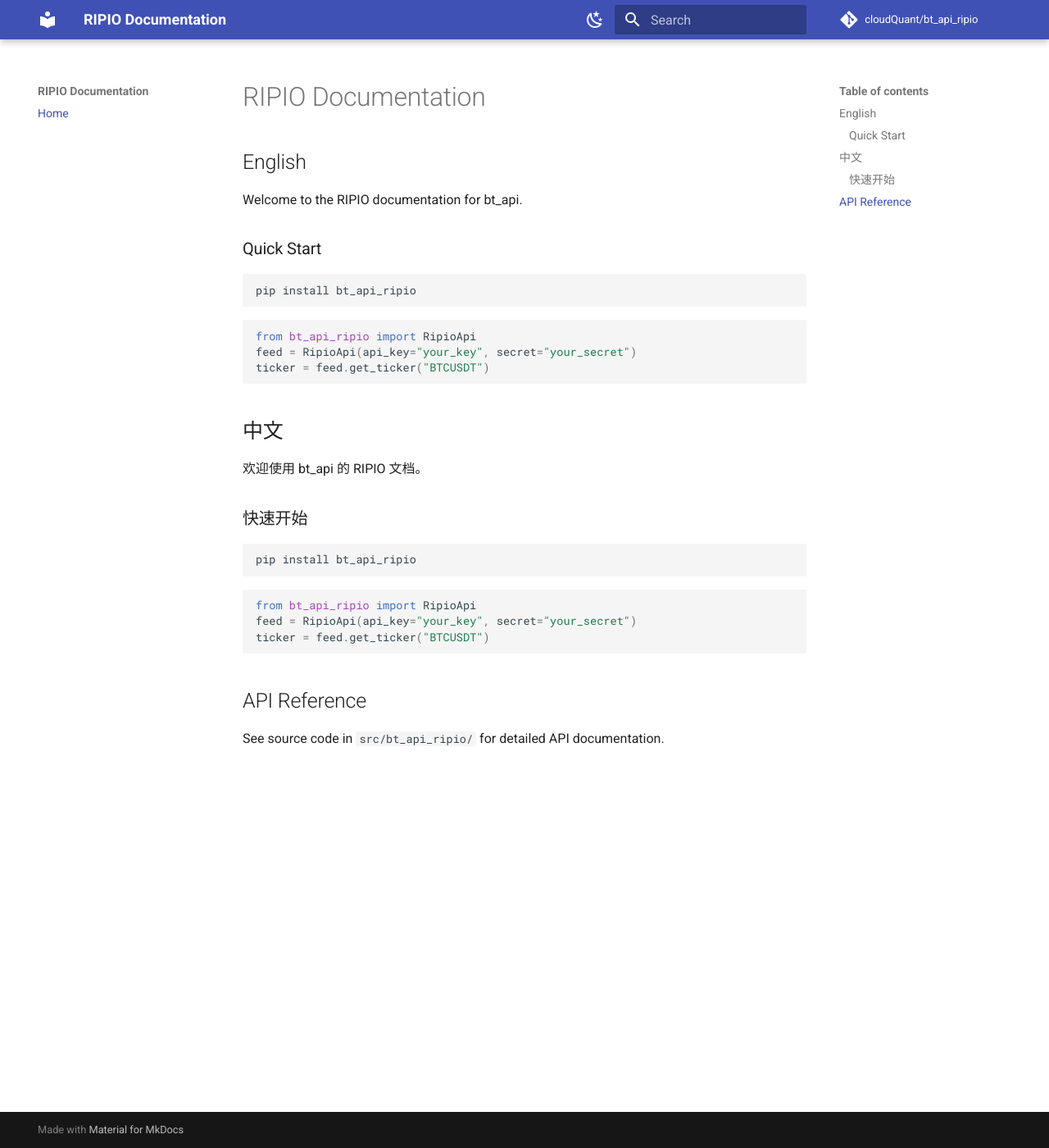
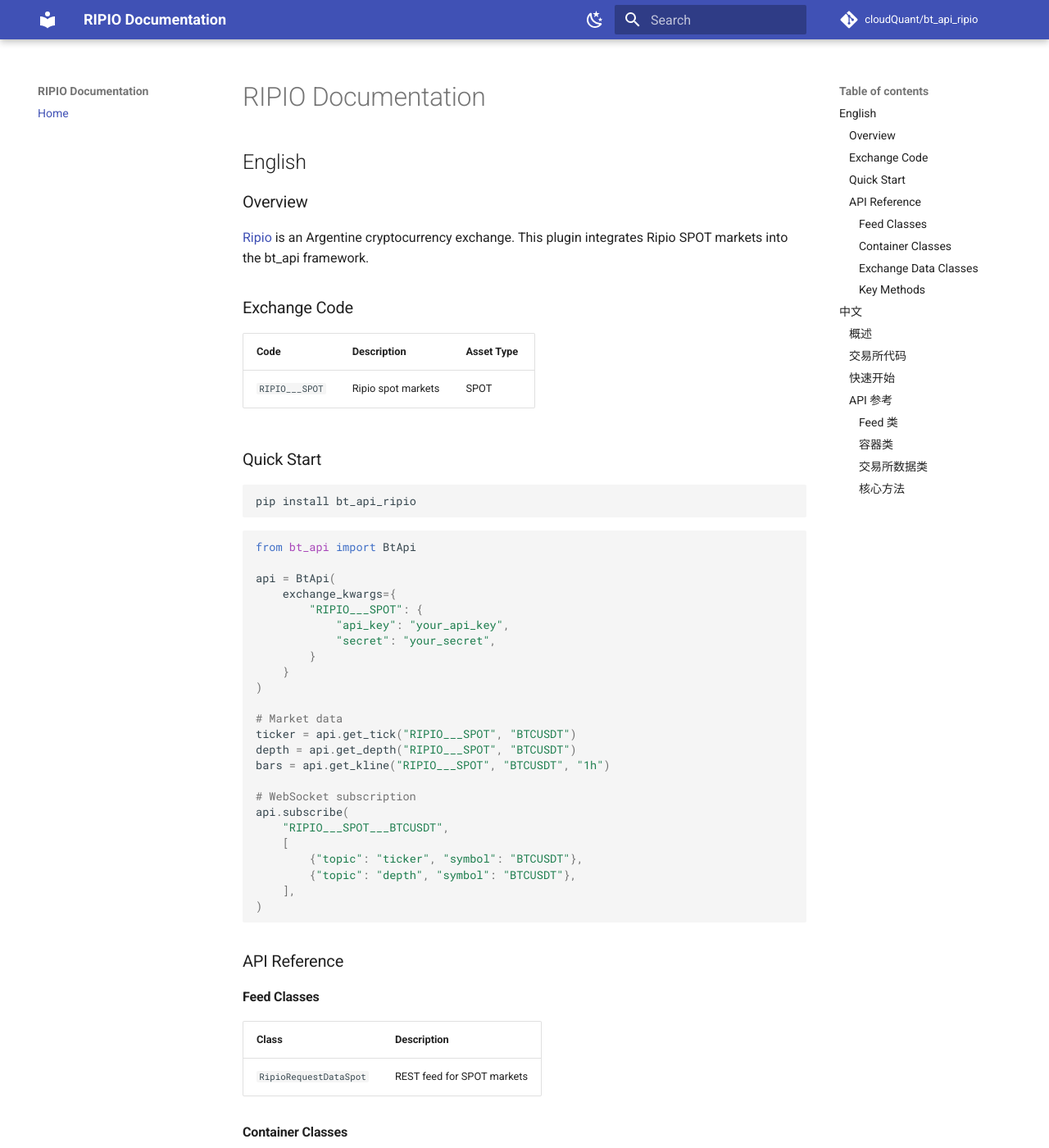
Before and after one commit to cloudQuant/bt_api_ripio, an MkDocs documentation site: the page built from docs/index.md, in a window 1280 px wide and 1400 px high. Shown: the whole window at 82% size. Built offline with MkDocs 1.6.1 and Material for MkDocs 9.7.7, drawn with Linux system fonts in a browser that asks for light colours; comment, search, counter and statistics services are not loaded; some of the changed text lies outside the part shown.

Commit message:
Expand CI workflow, pyproject.toml, and docs/index.md
- CI: fix ${}→${{}}, add tags:[v*], reduce test matrix to ubuntu-3.11
- pyproject.toml: add ruff/lint/format/mypy tool configs, bump version to 0.15.1
- docs: expand bilingual EN/ZH API reference

````diff
--- a/docs/index.md
+++ b/docs/index.md
@@ -2,7 +2,15 @@
 
 ## English
 
-Welcome to the RIPIO documentation for bt_api.
+### Overview
+
+[Ripio](https://www.ripio.com/) is an Argentine cryptocurrency exchange. This plugin integrates Ripio SPOT markets into the bt_api framework.
+
+### Exchange Code
+
+| Code | Description | Asset Type |
+|------|-------------|------------|
+| `RIPIO___SPOT` | Ripio spot markets | SPOT |
 
 ### Quick Start
 
@@ -11,14 +19,83 @@
 ```
 
 ```python
-from bt_api_ripio import RipioApi
-feed = RipioApi(api_key="your_key", secret="your_secret")
-ticker = feed.get_ticker("BTCUSDT")
+from bt_api import BtApi
+
+api = BtApi(
+    exchange_kwargs={
+        "RIPIO___SPOT": {
+            "api_key": "your_api_key",
+            "secret": "your_secret",
+        }
+    }
+)
+
+# Market data
+ticker = api.get_tick("RIPIO___SPOT", "BTCUSDT")
+depth = api.get_depth("RIPIO___SPOT", "BTCUSDT")
+bars = api.get_kline("RIPIO___SPOT", "BTCUSDT", "1h")
+
+# WebSocket subscription
+api.subscribe(
+    "RIPIO___SPOT___BTCUSDT",
+    [
+        {"topic": "ticker", "symbol": "BTCUSDT"},
+        {"topic": "depth", "symbol": "BTCUSDT"},
+    ],
+)
 ```
+
+### API Reference
+
+#### Feed Classes
+
+| Class | Description |
+|-------|-------------|
+| `RipioRequestDataSpot` | REST feed for SPOT markets |
+
+#### Container Classes
+
+| Class | Description |
+|-------|-------------|
+| `RipioTickerData` | Ticker / price data |
+| `RipioOrderBookData` | Order book / depth data |
+| `RipioBarData` | K-line / OHLCV data |
+| `RipioOrderData` | Order data |
+| `RipioBalanceData` | Balance data |
+
+#### Exchange Data Classes
+
+| Class | Description |
+|-------|-------------|
+| `RipioExchangeData` | Base exchange metadata |
+| `RipioExchangeDataSpot` | SPOT metadata |
+
+#### Key Methods
+
+| Method | Description |
+|--------|-------------|
+| `get_tick(symbol)` | Get ticker data |
+| `get_depth(symbol, count=20)` | Get order book depth |
+| `get_kline(symbol, period, count=20)` | Get K-line / OHLCV data |
+| `get_recent_trades(symbol, limit=100)` | Get recent trades |
+| `get_balance()` | Get account balance |
+| `get_exchange_info()` | Get exchange / symbol info |
+| `make_order(symbol, side, price, volume, order_type)` | Place order |
+| `cancel_order(symbol, order_id)` | Cancel order |
+
+---
 
 ## 中文
 
-欢迎使用 bt_api 的 RIPIO 文档。
+### 概述
+
+[Ripio](https://www.ripio.com/) 是阿根廷加密货币交易所。本插件将 Ripio 现货市场接入 bt_api 框架。
+
+### 交易所代码
+
+| 代码 | 描述 | 资产类型 |
+|------|------|----------|
+| `RIPIO___SPOT` | Ripio 现货市场 | SPOT |
 
 ### 快速开始
 
@@ -27,11 +104,66 @@
 ```
 
 ```python
-from bt_api_ripio import RipioApi
-feed = RipioApi(api_key="your_key", secret="your_secret")
-ticker = feed.get_ticker("BTCUSDT")
+from bt_api import BtApi
+
+api = BtApi(
+    exchange_kwargs={
+        "RIPIO___SPOT": {
+            "api_key": "您的api_key",
+            "secret": "您的secret",
+        }
+    }
+)
+
+# 行情数据
+ticker = api.get_tick("RIPIO___SPOT", "BTCUSDT")
+depth = api.get_depth("RIPIO___SPOT", "BTCUSDT")
+bars = api.get_kline("RIPIO___SPOT", "BTCUSDT", "1h")
+
+# WebSocket 订阅
+api.subscribe(
+    "RIPIO___SPOT___BTCUSDT",
+    [
+        {"topic": "ticker", "symbol": "BTCUSDT"},
+        {"topic": "depth", "symbol": "BTCUSDT"},
+    ],
+)
 ```
 
-## API Reference
+### API 参考
 
-See source code in `src/bt_api_ripio/` for detailed API documentation.
+#### Feed 类
+
+| 类 | 描述 |
+|----|------|
+| `RipioRequestDataSpot` | SPOT 市场 REST feed |
+
+#### 容器类
+
+| 类 | 描述 |
+|----|------|
+| `RipioTickerData` | 行情 / 价格数据 |
+| `RipioOrderBookData` | 订单簿 / 深度数据 |
+| `RipioBarData` | K 线 / OHLCV 数据 |
+| `RipioOrderData` | 订单数据 |
+| `RipioBalanceData` | 余额数据 |
+
+#### 交易所数据类
+
+| 类 | 描述 |
+|----|------|
+| `RipioExchangeData` | 基础交易所元数据 |
+| `RipioExchangeDataSpot` | SPOT 专用元数据 |
+
+#### 核心方法
+
+| 方法 | 描述 |
+|------|------|
+| `get_tick(symbol)` | 获取行情数据 |
+| `get_depth(symbol, count=20)` | 获取订单簿深度 |
+| `get_kline(symbol, period, count=20)` | 获取 K 线 / OHLCV 数据 |
+| `get_recent_trades(symbol, limit=100)` | 获取最新成交 |
+| `get_balance()` | 获取账户余额 |
+| `get_exchange_info()` | 获取交易所 / 交易对信息 |
+| `make_order(symbol, side, price, volume, order_type)` | 下单 |
+| `cancel_order(symbol, order_id)` | 撤单 |
````
Also changed, not shown: pyproject.toml (+1 -10 lines), 1 other file.
